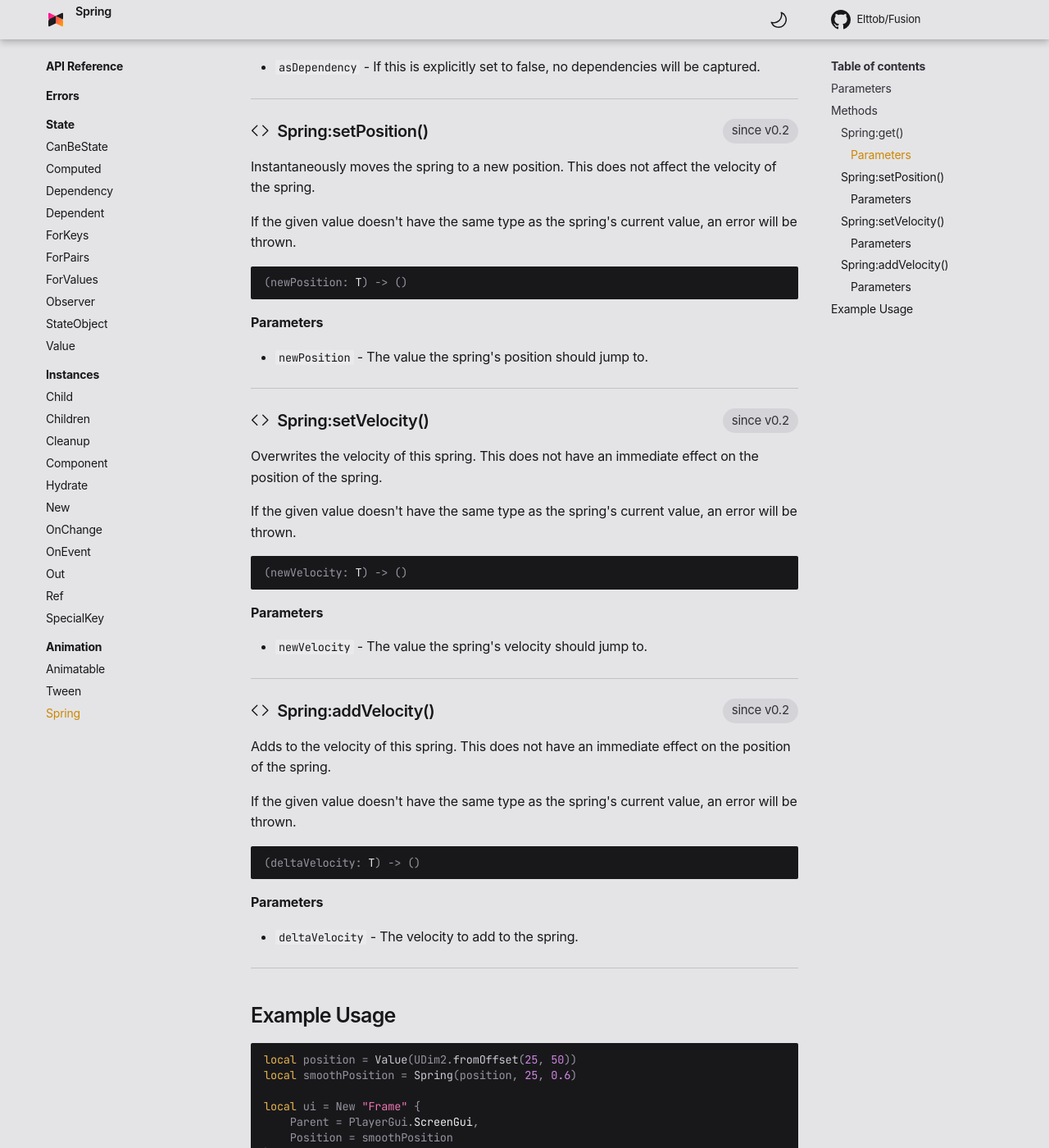
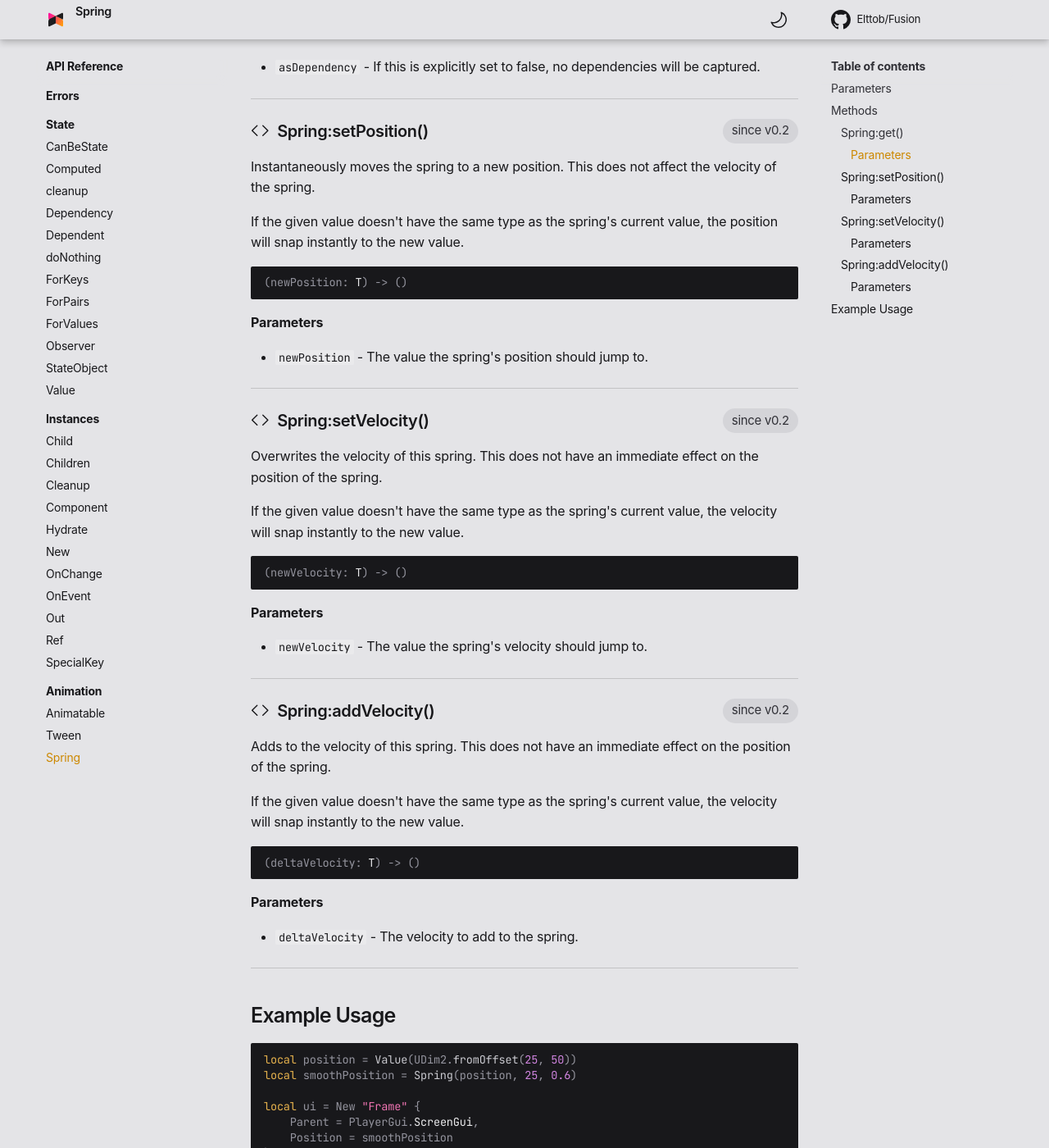
Before and after one commit to dphfox/Fusion, an MkDocs documentation site: the page built from docs/api-reference/animation/spring.md, in a window 1280 px wide and 1400 px high, scrolled down 1030 px. Shown: the whole window at 82% size. Built offline with MkDocs 1.6.1 and Material for MkDocs 9.7.7, drawn with Linux system fonts in a browser that asks for light colours; some web fonts are replaced; comment, search, counter and statistics services are not loaded; the version menu is left out.

Commit message:
API Reference completeness

````diff
--- a/docs/api-reference/animation/spring.md
+++ b/docs/api-reference/animation/spring.md
@@ -71,8 +71,8 @@ captured.
 Instantaneously moves the spring to a new position. This does not affect the
 velocity of the spring.
 
-If the given value doesn't have the same type as the spring's current value, an
-error will be thrown.
+If the given value doesn't have the same type as the spring's current value,
+the position will snap instantly to the new value.
 
 ```Lua
 (newPosition: T) -> ()
@@ -93,8 +93,8 @@ error will be thrown.
 Overwrites the velocity of this spring. This does not have an immediate effect
 on the position of the spring.
 
-If the given value doesn't have the same type as the spring's current value, an
-error will be thrown.
+If the given value doesn't have the same type as the spring's current value,
+the velocity will snap instantly to the new value.
 
 ```Lua
 (newVelocity: T) -> ()
@@ -115,8 +115,8 @@ error will be thrown.
 Adds to the velocity of this spring. This does not have an immediate effect
 on the position of the spring.
 
-If the given value doesn't have the same type as the spring's current value, an
-error will be thrown.
+If the given value doesn't have the same type as the spring's current value,
+the velocity will snap instantly to the new value.
 
 ```Lua
 (deltaVelocity: T) -> ()
--- a/mkdocs.yml
+++ b/mkdocs.yml
@@ -100,8 +100,10 @@ nav:
       - api-reference/state/index.md
       - CanBeState: api-reference/state/canbestate.md
       - Computed: api-reference/state/computed.md
+      - cleanup: api-reference/state/cleanup.md
       - Dependency: api-reference/state/dependency.md
       - Dependent: api-reference/state/dependent.md
+      - doNothing: api-reference/state/doNothing.md
       - ForKeys: api-reference/state/forkeys.md
       - ForPairs: api-reference/state/forpairs.md
       - ForValues: api-reference/state/forvalues.md
````
Also changed, not shown: docs/api-reference/instances/child.md (+1 -1 lines), docs/api-reference/instances/cleanup.md (added, +50 -0 lines), docs/api-reference/instances/specialkey.md (+2 -2 lines), docs/api-reference/state/cleanup.md (added, +53 -0 lines), docs/api-reference/state/computed.md (+2 -2 lines), docs/api-reference/state/doNothing.md (added, +36 -0 lines).
